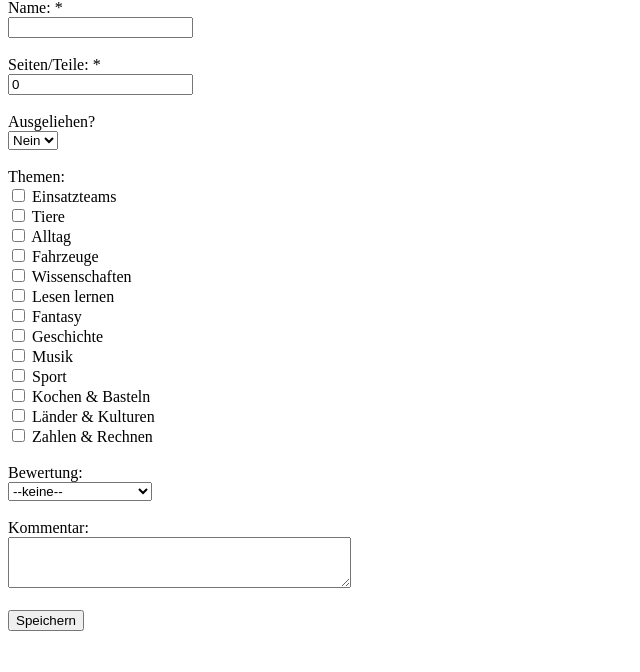
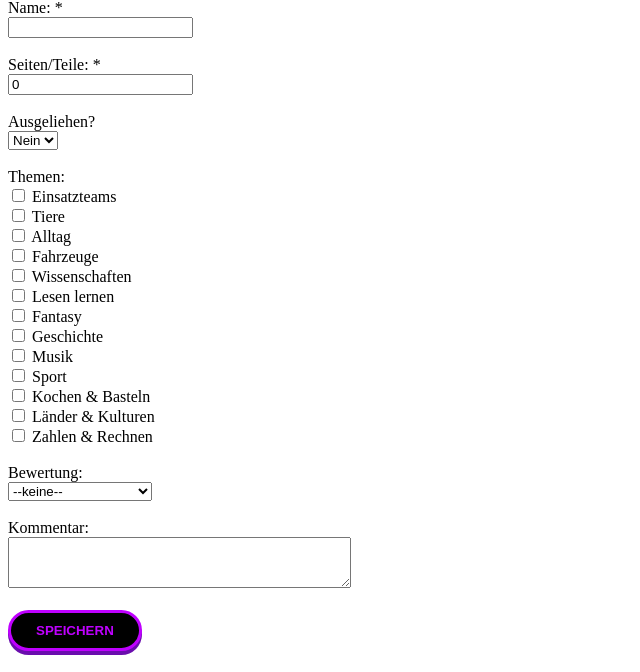
Before and after one commit to fe4tur3/tiptoi-db, a PHP site: page /tiptoi_Eingabe.php in a window 1280 px wide. Shown: the part 128-800 px from the top of the page, without its empty margins (0-640 px from the left). Run offline with PHP 8.4, Linux system fonts and the light colour scheme; data comes from the database, SQL or seed files in the repository.

Commit message:
Add files via upload

```diff
--- a/tiptoi_Eingabe.php
+++ b/tiptoi_Eingabe.php
@@ -67,6 +67,24 @@ $themen = $conn->query("SELECT * FROM thema");                          // alle
     <meta charset="UTF-8">
     <meta name="viewport" content="width=device-width, initial-scale=1.0">
     <title>tiptoi media</title>
+
+    <style>
+
+        /* In der tiptoi_Eingabe.php einfügen */
+    button[type="submit"] {
+    background-color: #000000;
+    color: #bf00ff;
+    border: 3px solid #bf00ff;
+    border-radius: 30px;
+    padding: 10px 25px;
+    font-family: 'Fredoka', sans-serif;
+    font-weight: 700;
+    text-transform: uppercase;
+    cursor: pointer;
+    box-shadow: 0 4px 0 #6a0dad;
+}
+
+    </style>
 </head>
 <body>
     <h1>Tiptoi Medienverwaltung </h1>
```
Also changed, not shown: index.php (+47 -2 lines).
